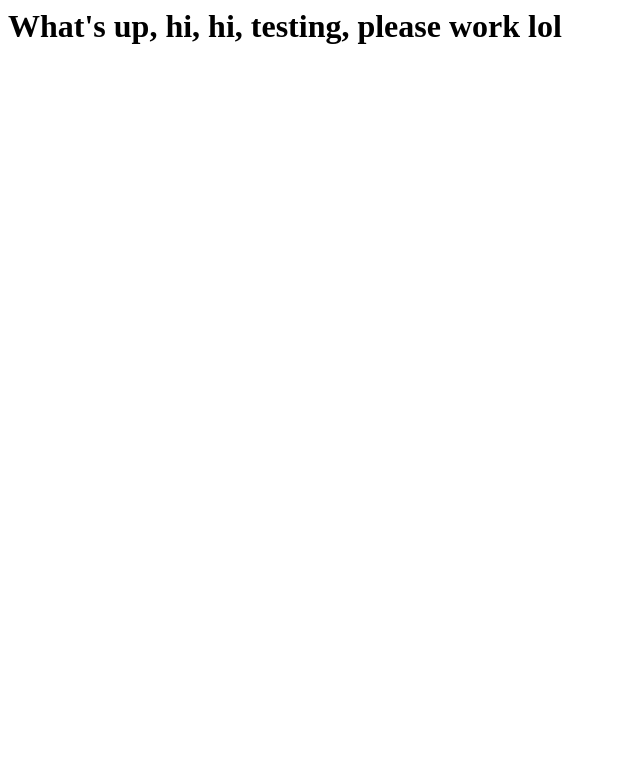
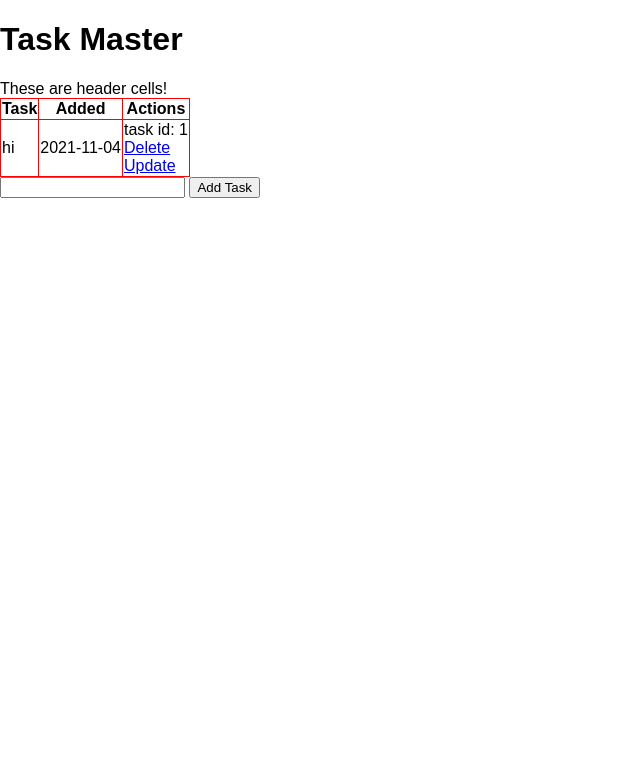
Before and after one commit to 25benjaminli/flask_test_1, a Flask app: template templates/index.html in a window 1280 px wide. Shown: the top 778 px of the page, without its empty margins (0-640 px from the left). Run offline with Flask 2, Linux system fonts and the light colour scheme; the template is opened without the code that fills it: values that come from a table or form of the project are taken from there, others are empty; data comes from the database, SQL or seed files in the repository; both versions use the stored data as it was after the commit.

Commit message:
Basically everything

```diff
--- /dev/null
+++ b/hello.py
@@ -0,0 +1,69 @@
+#flask vid: https://www.youtube.com/watch?v=Z1RJmh_OqeA
+from flask import Flask, render_template, request, redirect
+from flask_sqlalchemy import SQLAlchemy
+from datetime import datetime
+
+
+app = Flask(__name__)
+app.config['SQLALCHEMY_DATABASE_URI'] = 'sqlite:///stupid.db'
+
+db = SQLAlchemy(app)
+
+class Test(db.Model):
+  id = db.Column(db.Integer, primary_key = True) #how you access each one
+  content = db.Column(db.String(200), nullable = False)
+  date_created = db.Column(db.DateTime, default = datetime.utcnow) #automated
+
+  def __repr__(self):
+    return '<Task %r>' % self.id
+# num_rows_deleted = db.session.query(Test).delete()
+# db.session.commit()
+
+@app.route('/', methods = ['POST', 'GET'])
+def index(): #automatically finds templates folder
+    if request.method == "POST": #submit form
+      task_content = request.form['content']
+      new_task = Test(content = task_content)
+
+      try:
+        db.session.add(new_task)
+        db.session.commit()
+        return redirect('/')
+      except:
+        return 'Issue adding task'
+    else:
+      tasks = Test.query.order_by(Test.date_created).all() # ordering by date_created
+      return render_template('index.html', tasks = tasks)
+
+  # print("hi, again")
+  # i = 5
+  # return render_template("index.html", i = i)
+@app.route('/delete/<int:id>')
+def delete(id):
+  task_delete = Test.query.get_or_404(id)
+
+  try:
+    db.session.delete(task_delete)
+    db.session.commit()
+    return redirect('/')
+  except:
+    return 'There was a problem deleting the task'
+
+@app.route('/update/<int:id>', methods = ['GET', 'POST'])
+def update(id):
+  task = Test.query.get_or_404(id) #getting the task
+
+  if request.method == 'POST':
+    task.content = request.form['content']
+    try:
+      db.session.commit() #content is being set
+      return redirect('/')
+    except:
+      return 'Issue updating'
+  else:
+    return render_template('update.html', task = task)
+
+
+if __name__ == "__main__":
+  print("ran")
+  app.run(debug=True, host = '0.0.0.0')
--- a/main.py
+++ /dev/null
@@ -1,18 +0,0 @@
-#flask vid: https://www.youtube.com/watch?v=Z1RJmh_OqeA
-from flask import Flask, request, render_template, redirect
-
-app = Flask(__name__)
-
-@app.route("/")
-
-def main():
-  return render_template("main.html")
-
-def testing():
-  if request.method == "POST":
-    thing = request.form["input"]
-    return render_template("index.html", thing = thing)
-
-
-if (__name__ == "__main__"):
-  app.run(debug=True)
--- a/pyproject.toml
+++ b/pyproject.toml
@@ -7,6 +7,8 @@ authors = ["BenjaminLi10 <<>>"]
 [tool.poetry.dependencies]
 python = "^3.8"
 Flask = "^2.0.2"
+replit = "^3.2.4"
+Flask-SQLAlchemy = "^2.5.1"
 
 [tool.poetry.dev-dependencies]
 
--- /dev/null
+++ b/static/css/styles.css
@@ -0,0 +1,21 @@
+body{
+  font-family: sans-serif;
+  margin: 0;
+}
+
+table{
+  border-collapse: collapse;
+}
+
+td{
+  border-left: solid 1px red;
+  border-right: solid 1px red;
+  border-top: solid 1px red;
+  border-bottom: solid 1px red;
+}
+th{
+  border-left: solid 1px red;
+  border-right: solid 1px red;
+  border-top: solid 1px red;
+  border-bottom: solid 1px red;
+}
--- /dev/null
+++ b/templates/base.html
@@ -0,0 +1,13 @@
+<!DOCTYPE html>
+<html lang="en">
+  <head>
+    <meta charset="UTF-8">
+    <meta name="viewport" content="width=device-width, initial-scale=1.0">
+    <meta http-equiv="X-UA-Compatible" content="ie=edge">
+    <link rel = "stylesheet" href = "{{url_for('static', filename = 'css/styles.css')}}">
+    {% block head %}{% endblock %}
+  </head>
+  <body>
+    {% block body %}{% endblock %}
+  </body>
+</html>
--- a/templates/index.html
+++ b/templates/index.html
@@ -1 +1,42 @@
-<h1>What's up, hi, hi, testing, please work lol</h1>
+{% extends 'base.html' %}
+
+{% block head %}
+<title>Task Master</title>
+{% endblock %}
+
+
+
+{% block body %}
+<div class = "content">
+  <h1>Task Master</h1>
+  {% if tasks|length < 1 %}
+  <h3>There are no tasks bruh. Make one below.</h3>
+  {% else %}
+  <table>
+    <tr>
+      <th>Task</th><!--> These are header cells! <!-->
+      <th>Added</th>
+      <th>Actions</th>
+    </tr>
+    {% for task in tasks %}
+      <tr>
+        <td>{{ task.content }}</td>
+        <td>{{ task.date_created.date() }}</td>
+        <td>
+          task id: {{task.id}}
+          <br>
+          <a href = "/delete/{{task.id}}">Delete</a>
+          <br>
+          <a href = "/update/{{task.id}}">Update</a>
+        </td>
+      </tr>
+    {% endfor %}
+  </table>
+  {% endif %}
+
+  <form action = "/" method = "POST">
+    <input type = "text" name = "content" id = "content">
+    <input type = "submit" value = "Add Task">
+  </form>
+</div>
+{% endblock %}
--- /dev/null
+++ b/templates/page1.html
@@ -0,0 +1 @@
+{{content_stuff}}
--- a/templates/test.html
+++ /dev/null
@@ -1,2 +0,0 @@
-{{thing}}
-<h1>hi {{thing}} </h1>
```
Also changed, not shown: templates/update.html (added, +19 -0 lines), stupid.db (added), 3 other files.
